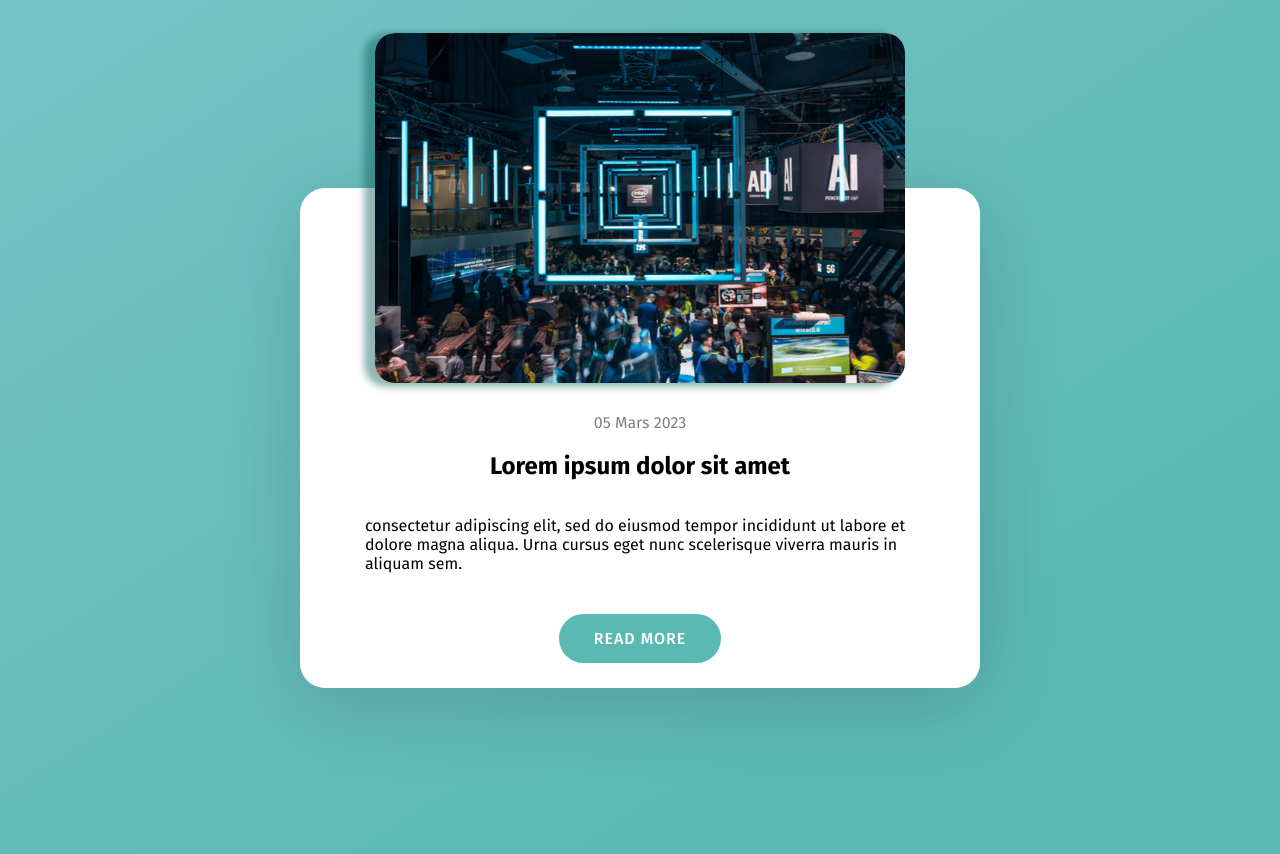
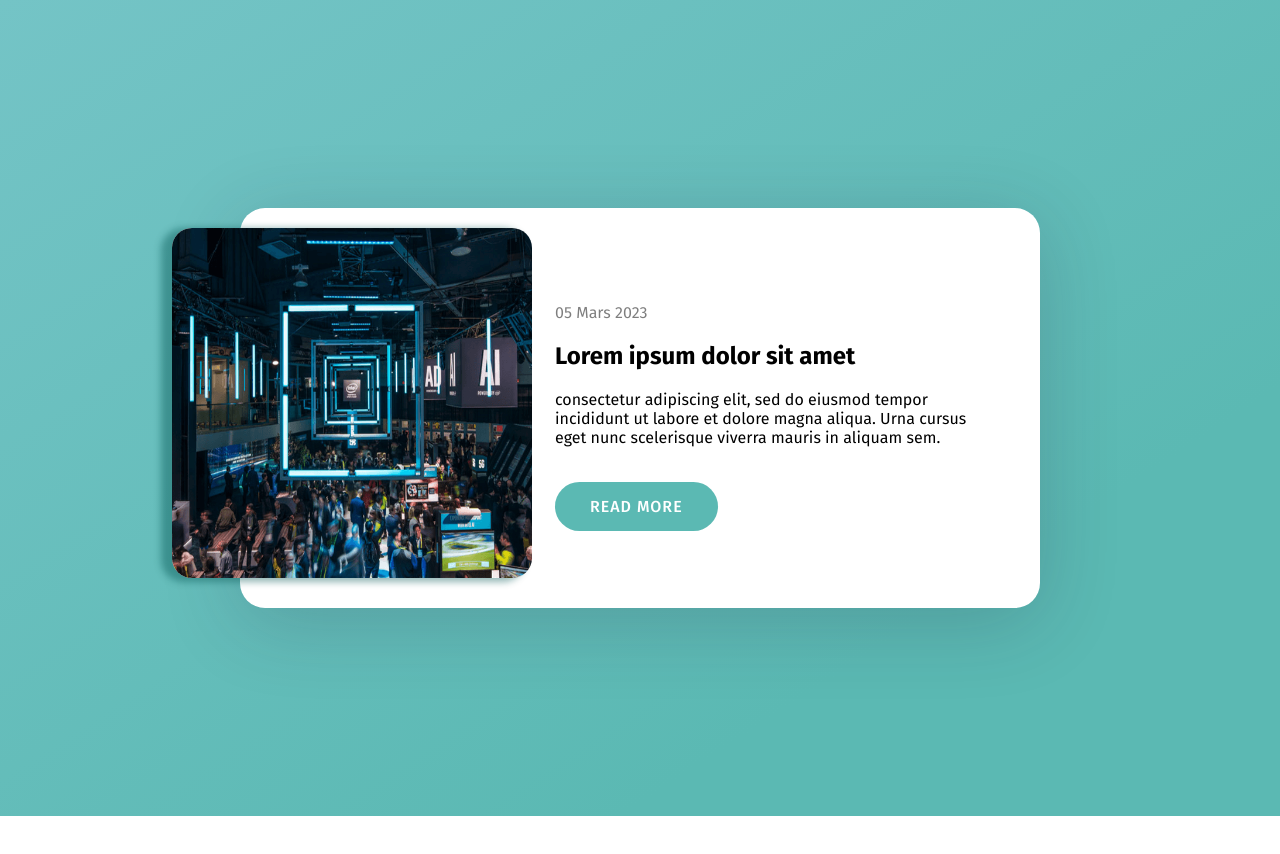
Before and after one commit to Valmirllap/partnership-japan, a plain HTML site: page ad.html in a window 1280 px wide. After the commit the page ends 816 px from the top, so only its background shows below. Drawn offline with Linux system fonts and the light colour scheme.

Commit message:
Ticket Ad #4 - Media screen added and now the page is ready for computer screen. Now ready to merge on main

```diff
--- a/ad.css
+++ b/ad.css
@@ -24,11 +24,37 @@ body {
   border-radius: 25px;
 }
 
+@media screen and (min-width: 992px) {
+  .slider {
+    max-width: 800px;
+    height: 400px;
+  }
+}
+@media screen and (min-width: 768px) {
+  .slider {
+    min-height: 0;
+    height: 400px;
+    margin: auto;
+  }
+}
+@media screen and (min-height: 500px) and (max-width: 992px) {
+  .slider {
+    height: 400px;
+  }
+}
+
 .slider-item {
   display: flex;
   flex-direction: column;
   align-items: center;
   justify-content: center;
+}
+
+@media screen and (min-width: 768px) {
+  .slider-item {
+    display: flex;
+    flex-direction: row;
+  }
 }
 
 .slider-image {
@@ -54,6 +80,20 @@ body {
   opacity: 1;
 }
 
+@media screen and (min-width: 768px) and (max-width: 992px) {
+  .slider-image{
+    width:55%;
+    transform: translateX(-80%);
+    margin-left: 130px;
+  }
+}
+@media screen and (min-width: 992px) {
+  .slider-image{
+    width:45%;
+    transform: translateX(-80%);
+  }
+}
+
 .slider-content {
   display: flex;
   flex-direction: column;
@@ -74,3 +114,26 @@ body {
   color: #fff;
   font-weight: 500;
 }
+
+@media screen and (min-width: 768px) {
+  .slider-content {
+    display: block;
+    margin-top: 40px;
+    margin-left: 250px;
+  }
+}
+@media screen and (min-width: 992px) {
+  .slider-content {
+    margin-top: 70px;
+  }
+}
+@media screen and (min-width: 768px) {
+  .slider-text {
+    margin-bottom: 50px;
+  }
+}
+@media screen and (min-width: 768px) and (max-width: 992px) {
+  .slider-button {
+    margin-left: 80px;
+  }
+}
```
